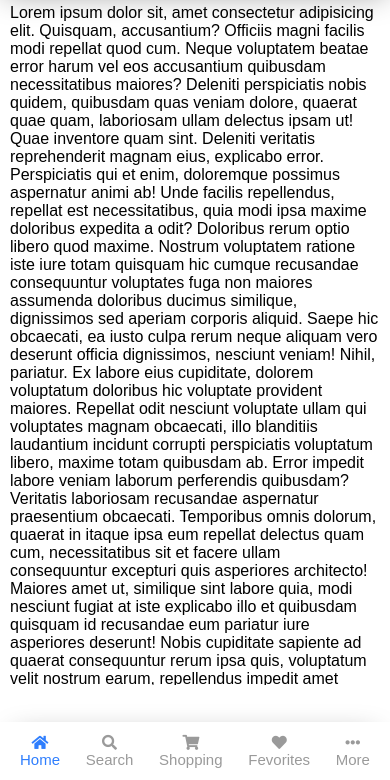
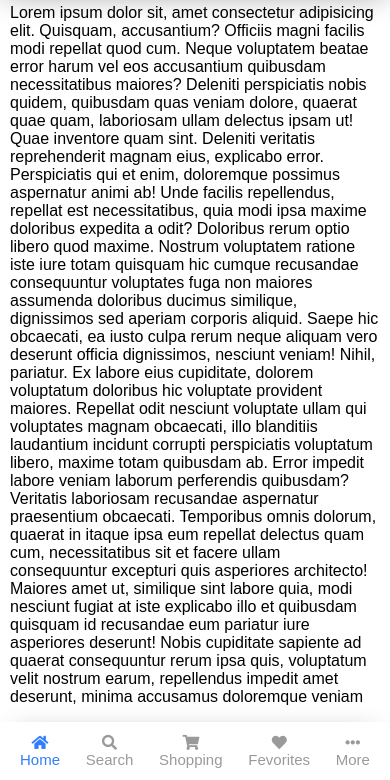
Before and after one commit to Jawad-Jamil/Mobile-Layout, a plain HTML site: page index.html in a window 390 px wide. Shown: the part 64-844 px from the top of the page. Drawn offline with Linux system fonts and the light colour scheme.

Commit message:
Update mobile.css

```diff
--- a/mobile.css
+++ b/mobile.css
@@ -114,18 +114,17 @@ i.cross{
 
 
 main{
-    height: calc(100vh - 65px);
+    height: calc(100vh - 124px);
 }
 
 
 main div{
     padding: 5px 10px;
-    padding-bottom: 0px;
-    height: 88%;
+    padding-bottom: 10px;
+    height: 98%;
     overflow-x: hidden;
     overflow-y: scroll;
 }
-
 main div::-webkit-scrollbar{
     width: 0px;
 }
```
